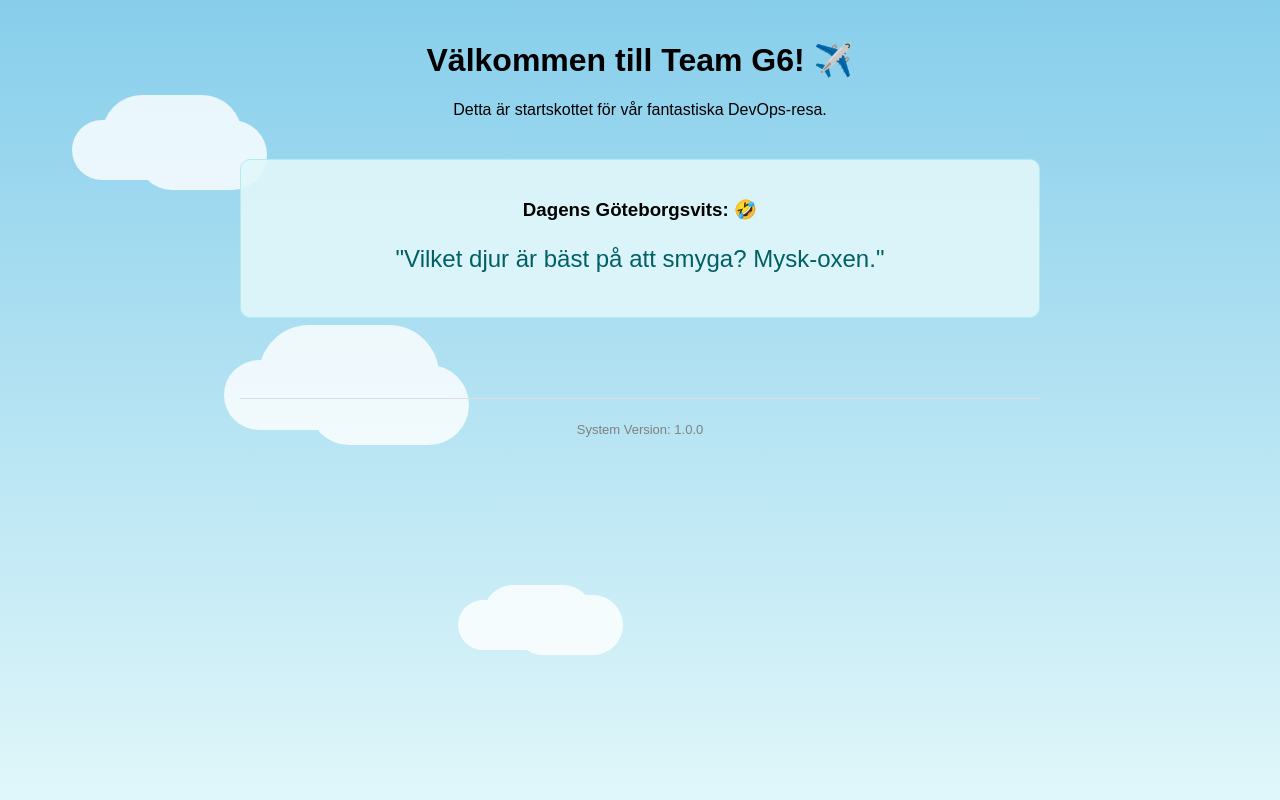
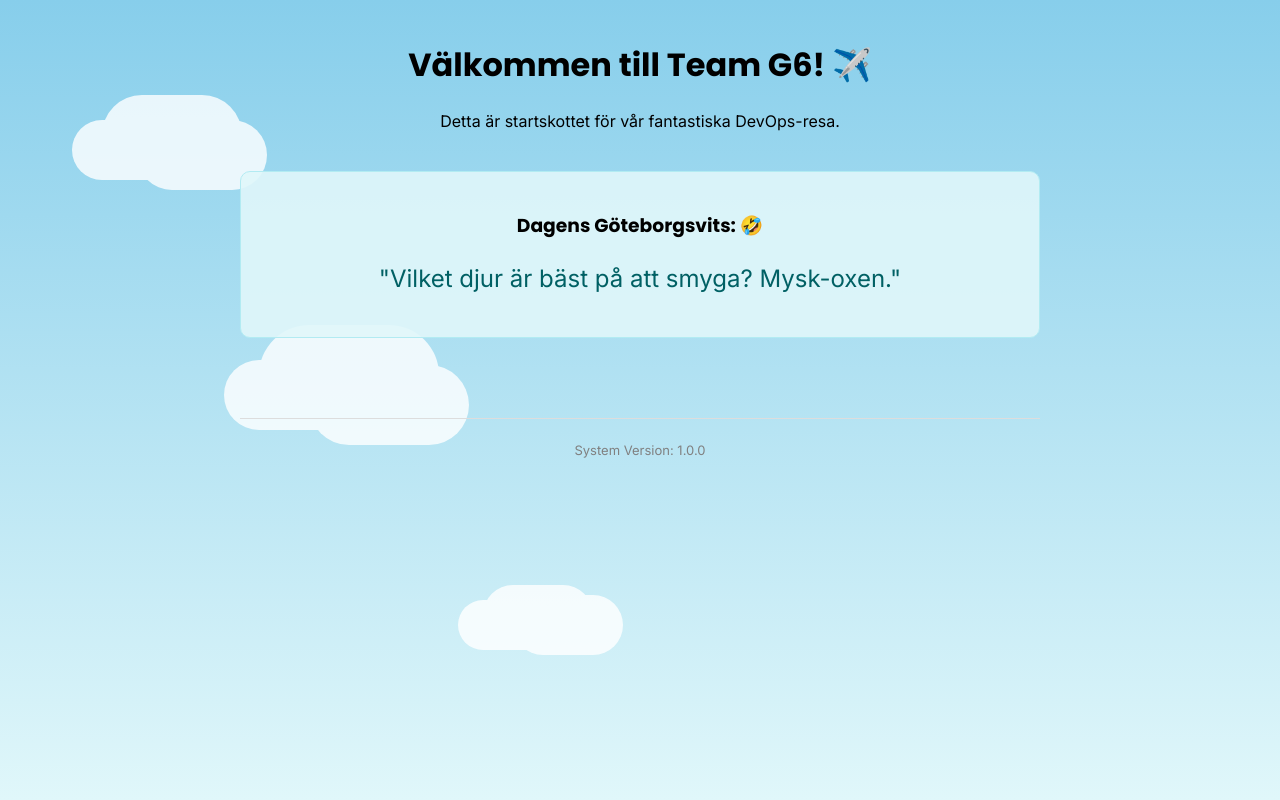
Before and after one commit to stanko-droid/Demo-G6, a Flask app: page / in a window 1280 px wide. Run offline with Flask 3, Linux system fonts and the light colour scheme.

Commit message:
typsnitt fix

```diff
--- a/static/style.css
+++ b/static/style.css
@@ -5,7 +5,12 @@ html {
     /* Gradient från himmelsblå till ljusare horisont */
     background: linear-gradient(to bottom, #87CEEB 0%, #E0F7FA 100%);
     overflow-x: hidden; /* Döljer scrollbar i sidled för molnen */
-    font-family: Arial, sans-serif;
+    font-family: 'Inter', -apple-system, BlinkMacSystemFont, 'Segoe UI', sans-serif;
+}
+
+h1, h2, h3 {
+    font-family: 'Poppins', sans-serif;
+    font-weight: 700;
 }
 
 body {
--- a/templates/index.html
+++ b/templates/index.html
@@ -4,6 +4,7 @@
     <meta charset="UTF-8">
     <meta name="viewport" content="width=device-width, initial-scale=1.0">
     <title>Team G6</title>
+    <link href="https://fonts.googleapis.com/css2?family=Inter:wght@400;500;600;700&family=Poppins:wght@600;700&display=swap" rel="stylesheet">
     <link rel="stylesheet" href="{{ url_for('static', filename='style.css') }}">
 </head>
 <body>
```
